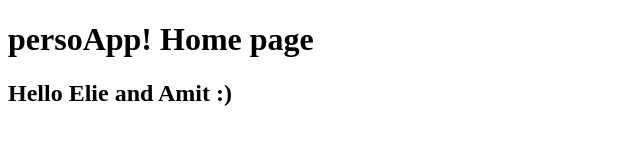
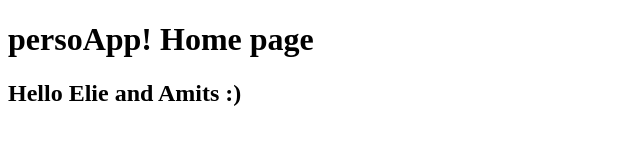
Before and after one commit to giladlesh/persoApp, a website: page public/index.html in a window 1280 px wide. Shown: the full height of the page, 0-640 px from the left. Drawn offline with Linux system fonts and the light colour scheme.

```diff
--- a/public/index.html
+++ b/public/index.html
@@ -6,6 +6,6 @@
 	</head>
 	<body>
 		<h1>persoApp! Home page</h1>
-		<h2>Hello Elie and Amit :)</h2>
+		<h2>Hello Elie and Amits :)</h2>
 	</body>
 </html>
```
